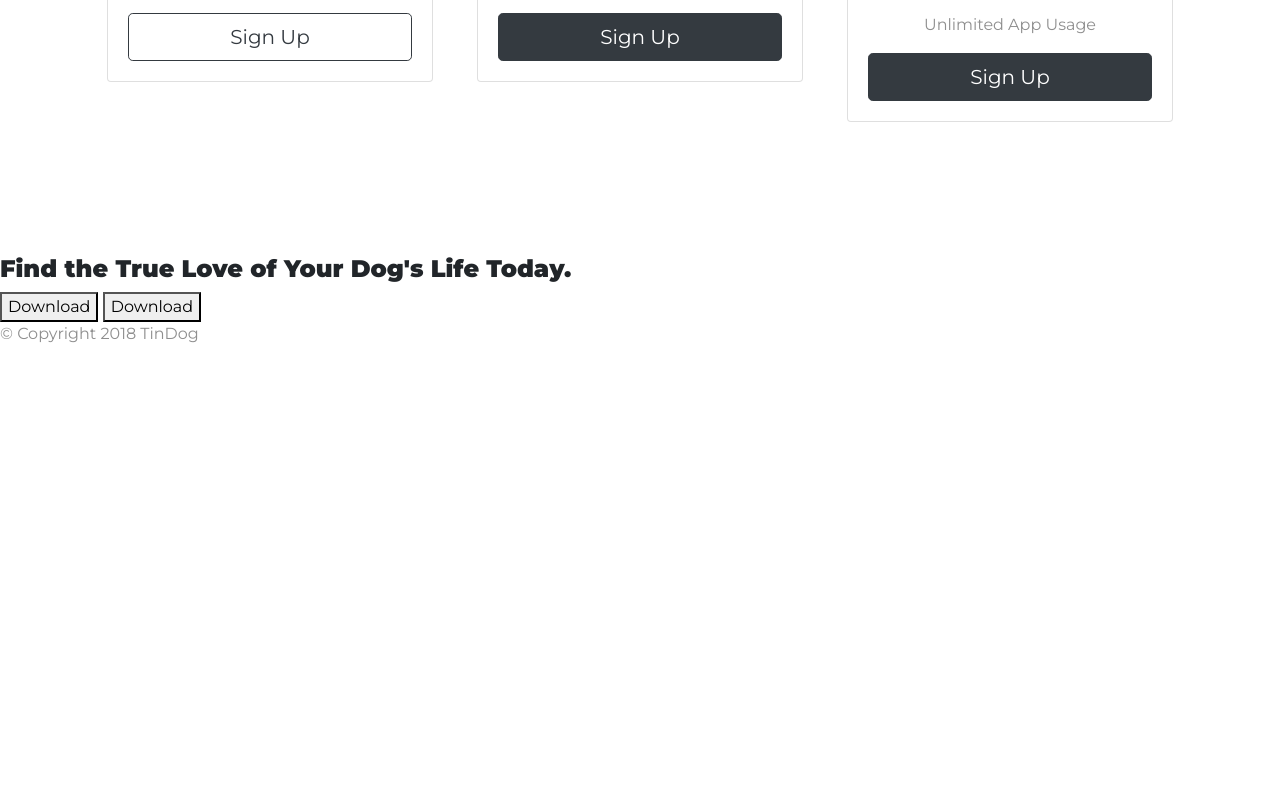
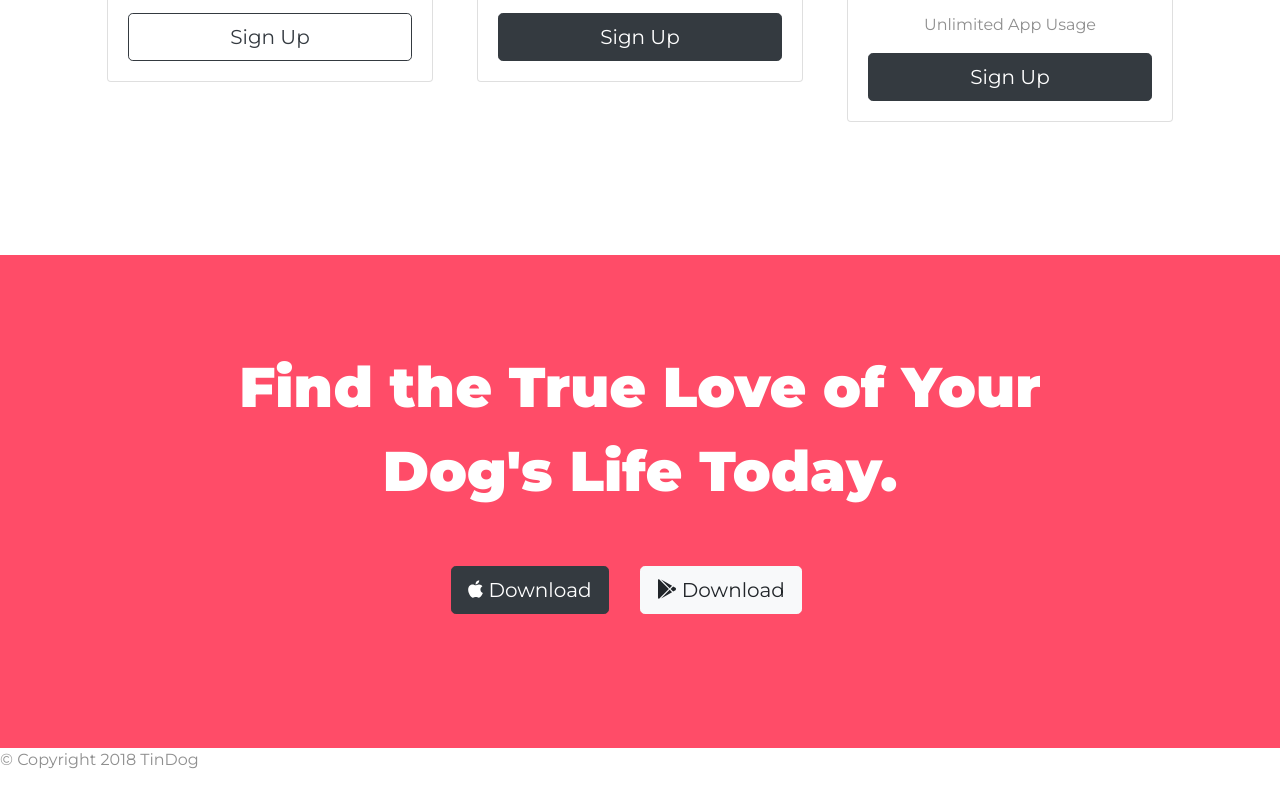
Before and after one commit to JavierSCortez/BootstrapPractice, a plain HTML site: page index.html in a window 1280 px wide. Shown: the part 2313-3101 px from the top of the page. Before the commit the page ends 2675 px from the top, so only its background shows below. Drawn offline with nearby package versions, Linux system fonts and the light colour scheme.

Commit message:
Ending the CTA section

```diff
--- a/css/styles.css
+++ b/css/styles.css
@@ -145,3 +145,19 @@ p{ /* Features description */
         transform: rotate(0);
     }
 }
+
+/* CTA Section */
+
+#cta {
+    padding: 7% 15%;
+    background-color: #ff4c68;
+    text-align: center;
+    color: #fff;
+}
+
+.cta-heading {
+    font-family: 'Montserrat', sans-serif;
+    font-weight: bold;
+    font-size: 3.5rem;
+    line-height: 1.5;
+}
--- a/index.html
+++ b/index.html
@@ -194,9 +194,11 @@
 
   <section id="cta">
 
-    <h3>Find the True Love of Your Dog's Life Today.</h3>
-    <button type="button">Download</button>
-    <button type="button">Download</button>
+    <h3 class="cta-heading">Find the True Love of Your Dog's Life Today.</h3>
+    <button class="btn btn-dark btn-lg download-button" type="button"><i class="fab fa-apple"></i>
+      Download</button>
+    <button class="btn btn-light btn-lg download-button" type="button"><i class="fab fa-google-play"></i>
+      Download</button>
 
   </section>
 
```
